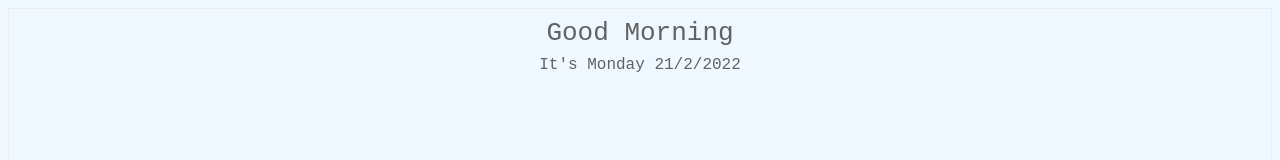
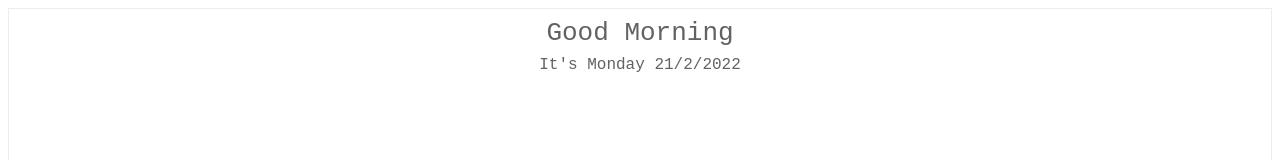
Before and after one commit to chramax/notion_widget, a plain HTML site: page index.html in a window 1280 px wide. Shown: the top 160 px of the page. Drawn offline with Linux system fonts and the light colour scheme.

Commit message:
Update index.html

```diff
--- a/index.html
+++ b/index.html
@@ -16,9 +16,6 @@
 }
 #date{
     font-size:large;
-}
-body{
-    background-color: aliceblue;
 }
     </style>
 </head>
```
